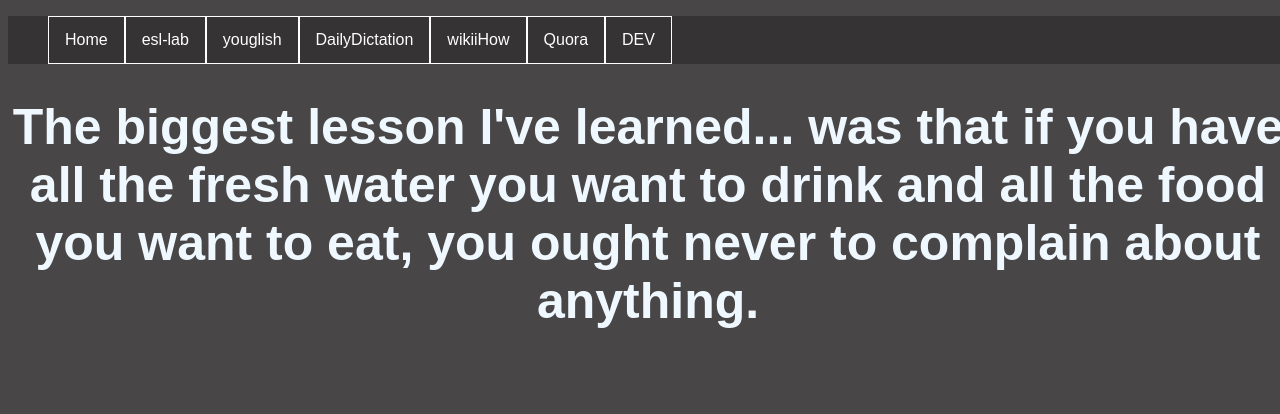
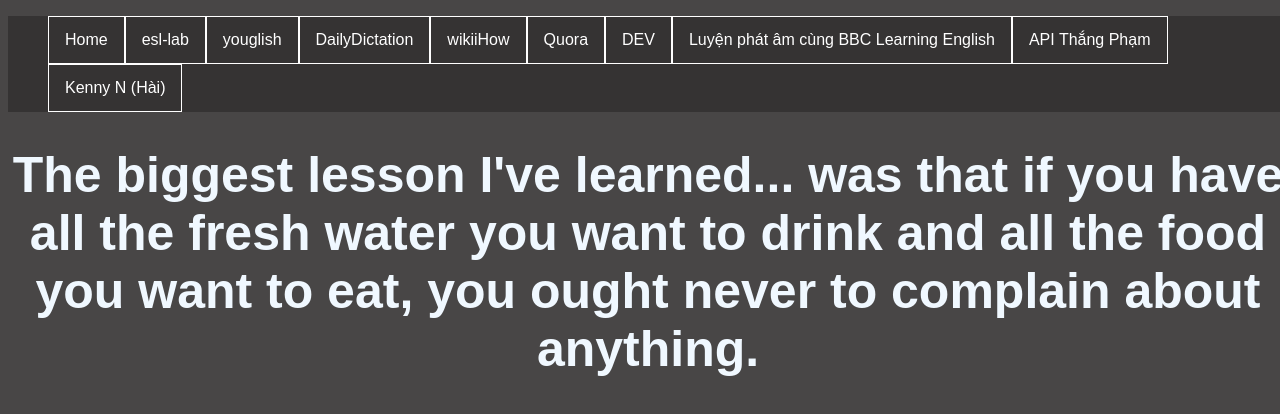
Before and after one commit to nvp771997/nvp771997.github.io, a plain HTML site: page tmp/index.html in a window 1280 px wide. Drawn offline with Linux system fonts and the light colour scheme.

Commit message:
english 1

```diff
--- a/tmp/index.html
+++ b/tmp/index.html
@@ -17,6 +17,9 @@
           <li><a href="https://www.wikihow.com/Main-Page">wikiiHow</a></li>
           <li><a href="https://fr.quora.com/">Quora</a></li>
           <li><a href="https://dev.to/">DEV</a></li>
+          <li><a href="https://www.youtube.com/playlist?list=PLOnhaIjsIyQvn1_CvtFHlrr9Xz1wSDnDh">Luyện phát âm cùng BBC Learning English</a></li>
+          <li><a href="https://www.youtube.com/watch?v=DyYFwoITfXY&list=LL&index=20">API Thắng Phạm</a></li>
+          <li><a href="https://www.youtube.com/watch?v=akXGSw7H49Y&list=LL&index=57">Kenny N (Hài)</a></li>
 
 
         </ul>
```
